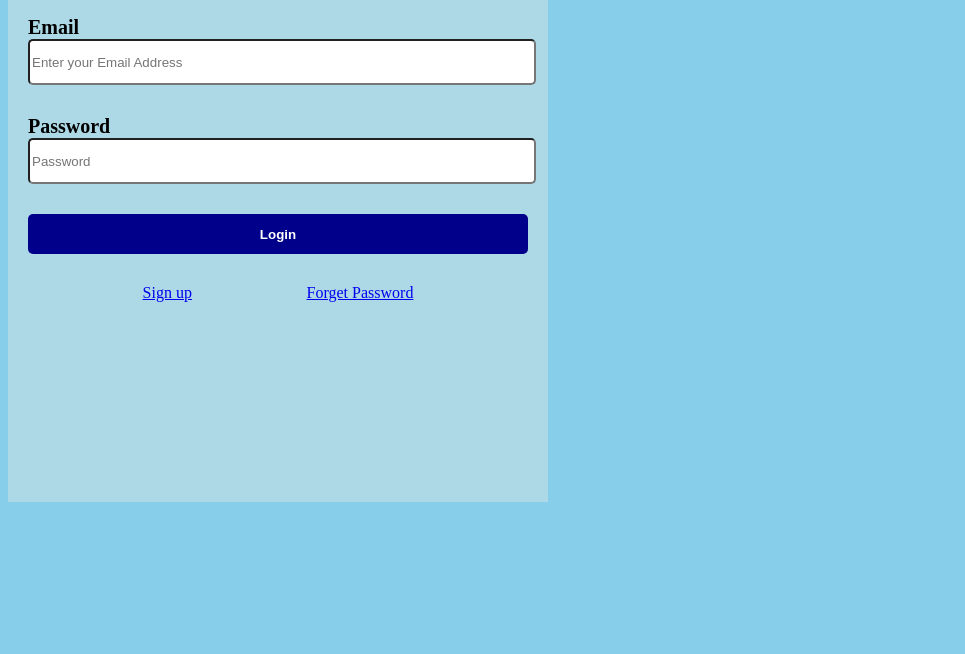
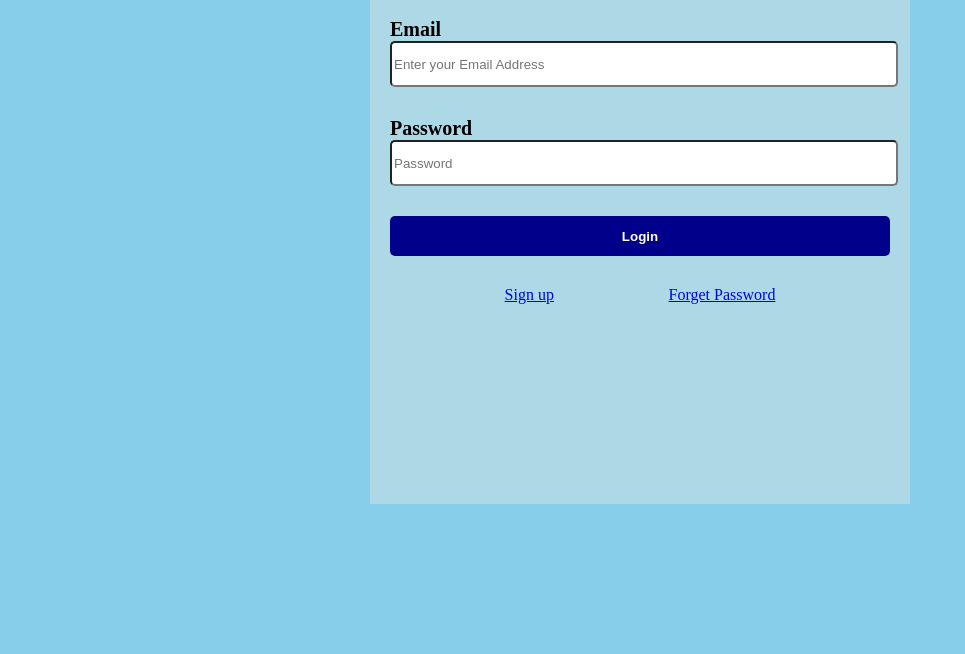
Before and after one commit to nhnaim-126/login-page, a plain HTML site: page index.html in a window 1280 px wide. Shown: the part 146-800 px from the top of the page, without its empty margins (0-965 px from the left). Drawn offline with Linux system fonts and the light colour scheme.

Commit message:
edit login page

```diff
--- a/index.html
+++ b/index.html
@@ -8,7 +8,7 @@
     <link rel="stylesheet" href="style.css">
 </head>
 <body>
-     <div class="form-container">
+
           <form action="#">
                <section class="container">
                    <div class="logo">
@@ -38,7 +38,7 @@
 
                </form>
 
-     </div>
+
 
 </body>
 </html>
--- a/style.css
+++ b/style.css
@@ -15,6 +15,8 @@ body{
 form{
     width: 500px;
     height: 600px;
+    margin: 10px auto;
+    padding: 20px;
     background-color:lightblue;
     padding:20px;
 }
```
